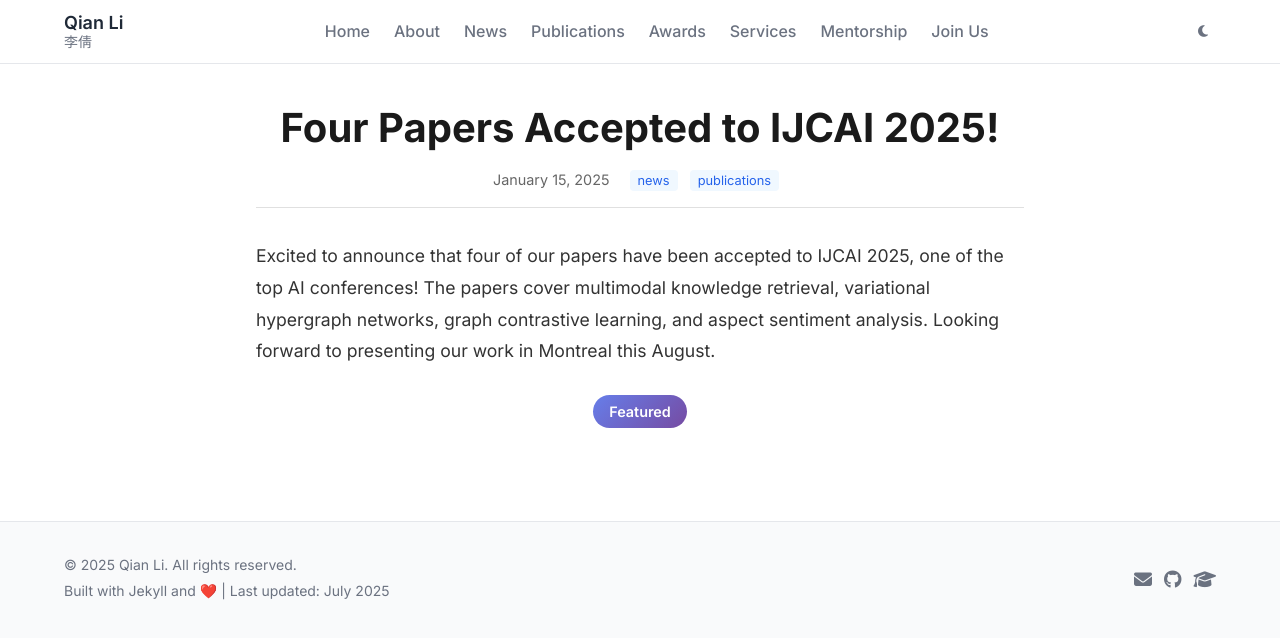
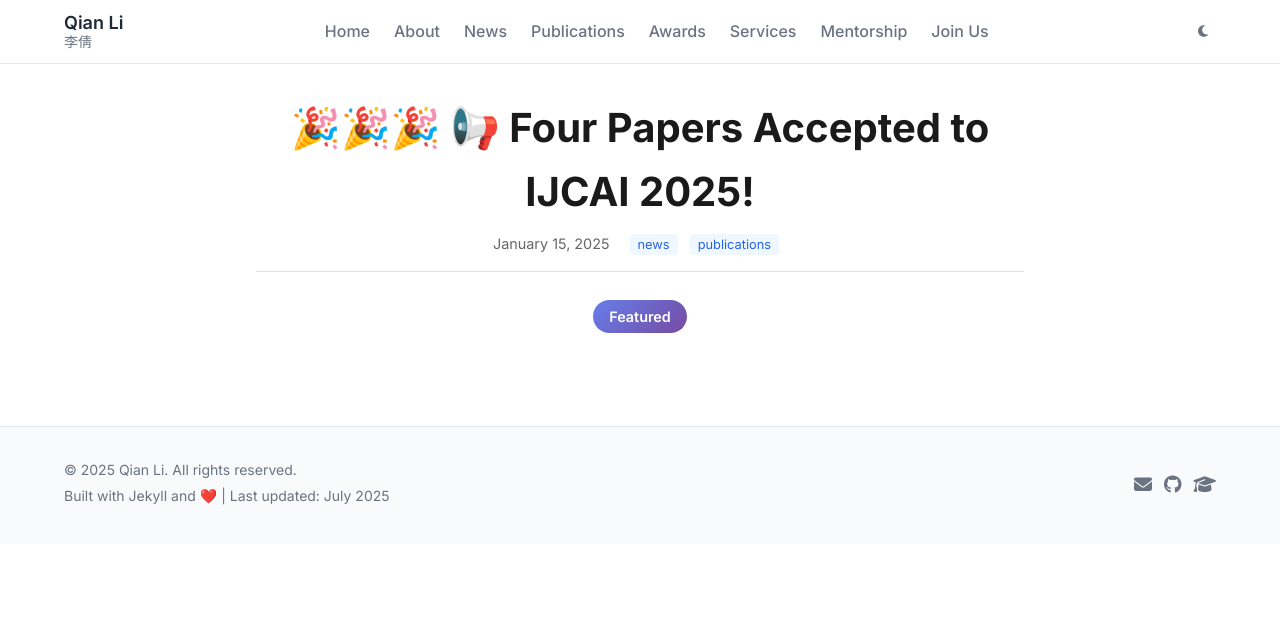
Before and after one commit to xiaoqian19940510/xiaoqian19940510.github.io, a Jekyll site: the page built from _posts/2025-01-15-ijcai-papers-accepted.md, in a window 1280 px wide. Shown: the top 639 px of the page. Built offline with Jekyll 4.4.1, drawn with Linux system fonts in a browser that asks for light colours.

Commit message:
Update 2025-01-15-ijcai-papers-accepted.md

```diff
--- a/_posts/2025-01-15-ijcai-papers-accepted.md
+++ b/_posts/2025-01-15-ijcai-papers-accepted.md
@@ -1,9 +1,7 @@
 ---
 layout: post
-title: "Four Papers Accepted to IJCAI 2025!"
+title: "🎉🎉🎉 📢 Four Papers Accepted to IJCAI 2025!"
 date: 2025-01-15
 categories: [news, publications]
 featured: true
 ---
-
-Excited to announce that four of our papers have been accepted to IJCAI 2025, one of the top AI conferences! The papers cover multimodal knowledge retrieval, variational hypergraph networks, graph contrastive learning, and aspect sentiment analysis. Looking forward to presenting our work in Montreal this August.
```
